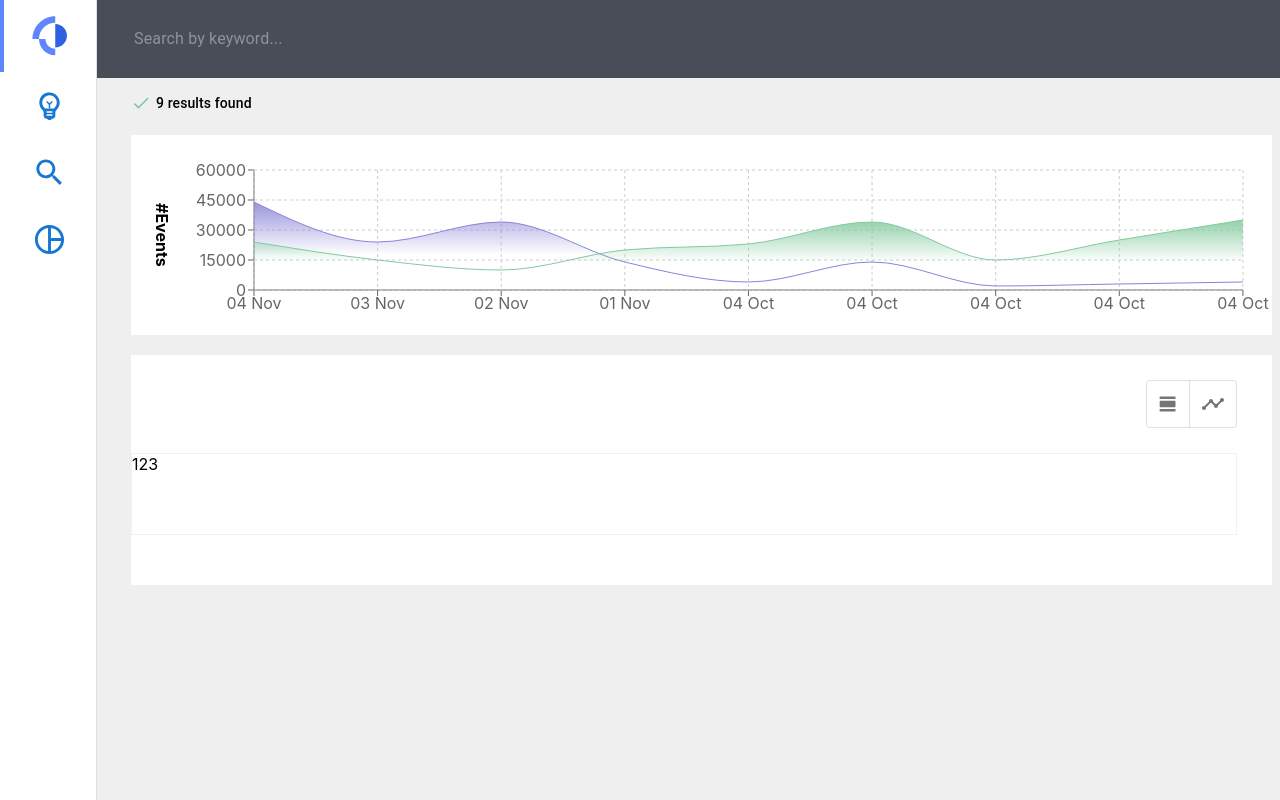
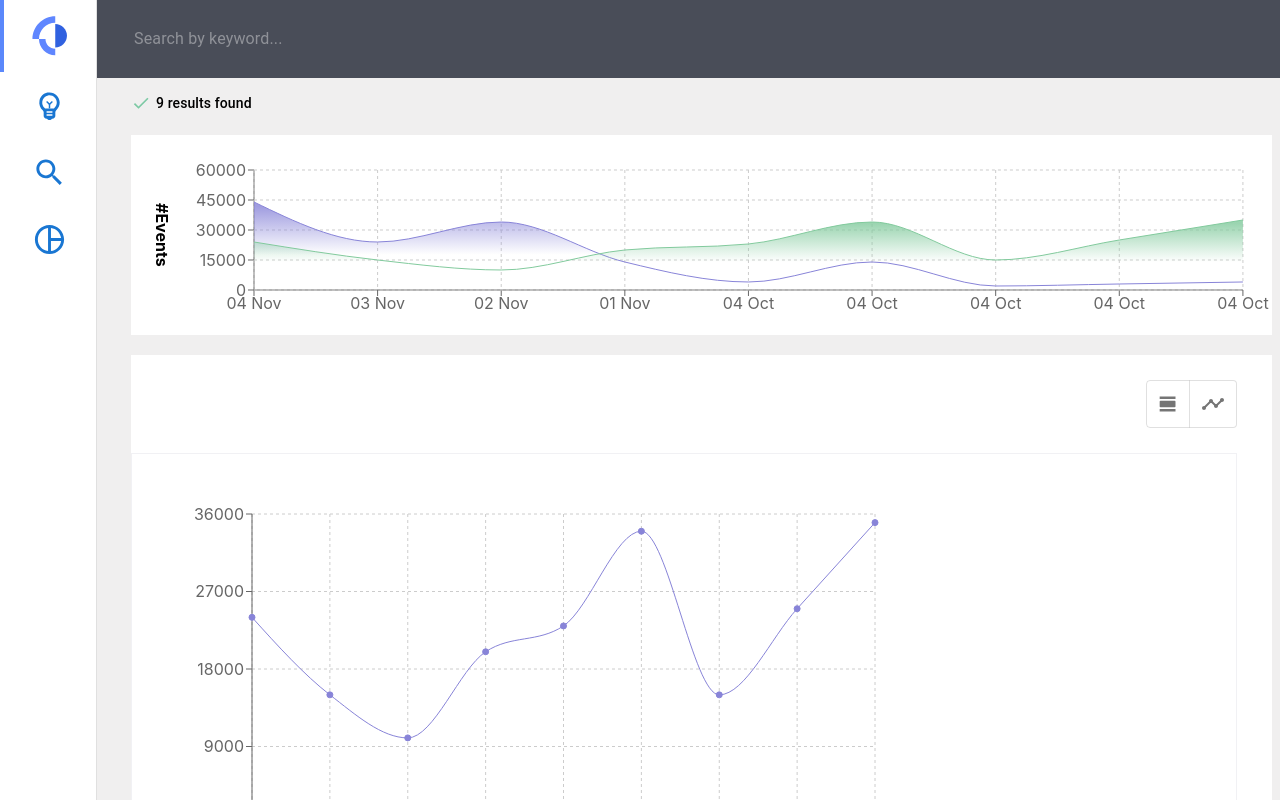
Before and after one commit to ibotchori/logmind, a React (Create React App) app: page / in a window 1280 px wide. Both pictures are taken after a click on the button 1168 px from the left and 403 px from the top of the page. Shown: the top 800 px of the page. Built offline with nearby package versions, Linux system fonts and the light colour scheme.

Commit message:
Add chart comonent

```diff
--- a/src/App.js
+++ b/src/App.js
@@ -1,4 +1,4 @@
-import EventsChart from "./components/Chart/EventsChart";
+import EventsChart from "./components/EventsChart/EventsChart";
 import Layout from "./components/Layout";
 import MainContent from "./components/MainContent/MainContent";
 import Search from "./components/Search/Search";
@@ -83,7 +83,7 @@ function App() {
     <div>
       <Layout>
         <Search />
-        <EventsChart />
+        <EventsChart/>
         <MainContent />
       </Layout>
     </div>
--- /dev/null
+++ b/src/components/MainContent/Chart/Chart.js
@@ -0,0 +1,49 @@
+import React from "react";
+import { useSelector } from "react-redux";
+import { Box } from "@mui/system";
+import {
+  LineChart,
+  Line,
+  XAxis,
+  YAxis,
+  CartesianGrid,
+  Tooltip,
+  ResponsiveContainer,
+} from "recharts";
+
+const Chart = () => {
+  /* Get data from redux */
+  const data = useSelector((state) => state.getData.data);
+
+  return (
+    <Box style={{ display: "flex" }}>
+      <ResponsiveContainer width="70%" height={400}>
+        <LineChart
+          width={500}
+          height={200}
+          data={data}
+          margin={{
+            top: 60,
+            right: 30,
+            left: 60,
+            bottom: 0,
+          }}
+        >
+          <CartesianGrid strokeDasharray="3 3" />
+          <XAxis dataKey="name" />
+          <YAxis />
+          <Tooltip />
+          <Line
+            connectNulls
+            type="monotone"
+            dataKey="Severity"
+            stroke="#8884d8"
+            fill="#8884d8"
+          />
+        </LineChart>
+      </ResponsiveContainer>
+    </Box>
+  );
+};
+
+export default Chart;
--- a/src/components/MainContent/MainContent.js
+++ b/src/components/MainContent/MainContent.js
@@ -6,6 +6,7 @@ import ToggleButtonGroup from "@mui/material/ToggleButtonGroup";
 import ViewDayIcon from "@mui/icons-material/ViewDay";
 import { Box } from "@mui/system";
 import TableItemsList from "./Table/TableItemsList";
+import Chart from "./Chart/Chart";
 
 const MainContent = () => {
   /* Toggle buttons */
@@ -57,7 +58,7 @@ const MainContent = () => {
           marginRight: "35px",
         }}
       >
-        {alignment === "table" ? <TableItemsList /> : <Box>123</Box>}
+        {alignment === "table" ? <TableItemsList /> : <Chart/>}
       </Box>
     </Box>
   );
```
Also changed, not shown: src/components/EventsChart/EventsChart.js (renamed from src/components/Chart/EventsChart.js).
